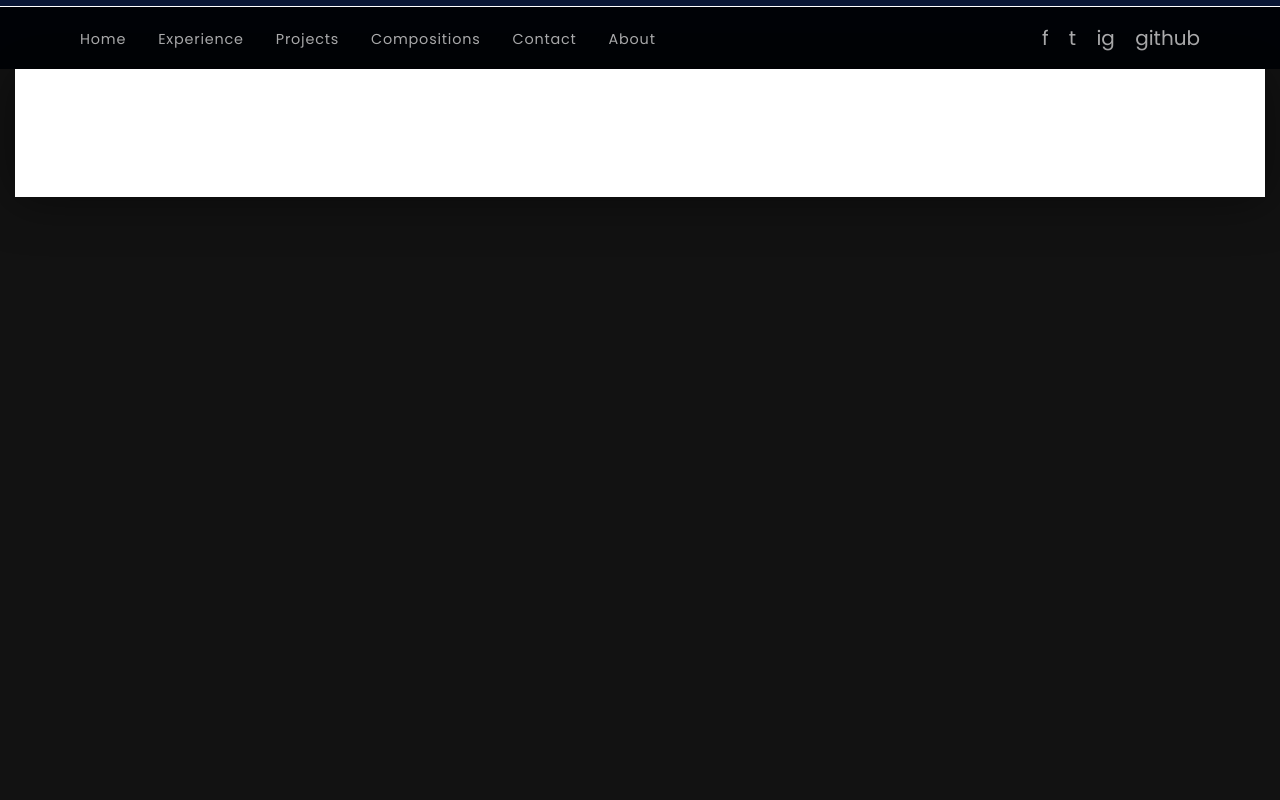
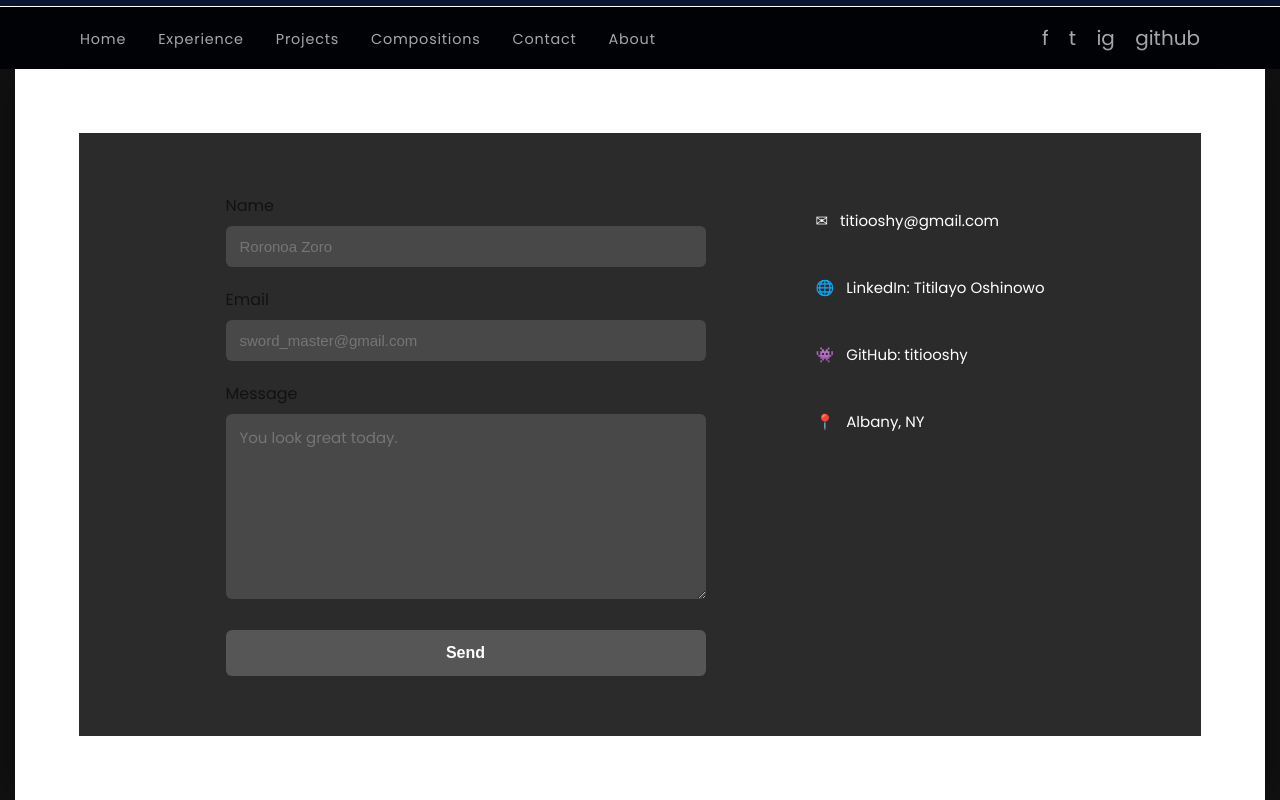
Before and after one commit to titiooshy/my-website, a plain HTML site: page contact.html in a window 1280 px wide. Shown: the part 531-1331 px from the top of the page. Before the commit the page ends 800 px from the top, so only its background shows below. Drawn offline with Linux system fonts and the light colour scheme.

Commit message:
Added in the contacting segment for the program

```diff
--- a/contact.html
+++ b/contact.html
@@ -60,3 +60,57 @@
     <div class="main-content-wrapper">
 
         <section id="experience-intro" class="white-content-block">
+            <div style="background:#2b2b2b; padding:60px 40px; display:flex; justify-content:center; gap:100px; flex-wrap:wrap; width:100%;">
+
+    <!-- 🔧 Replace the URL below with your real Formspree endpoint from step 1 -->
+    <form action="https://formspree.io/f/xyzabc123" method="POST" style="width:100%; max-width:480px; display:flex; flex-direction:column; gap:20px;">
+
+      <div>
+        <label>Name</label>
+        <input type="text" name="name" placeholder="Roronoa Zoro" required
+          style="width:100%; box-sizing:border-box; background:#484848; border:none; border-radius:6px; padding:12px 14px; color:#eee; font-size:15px; outline:none; margin-top:8px;">
+      </div>
+
+      <div>
+        <label>Email</label>
+        <input type="email" name="email" placeholder="sword_master@gmail.com" required
+          style="width:100%; box-sizing:border-box; background:#484848; border:none; border-radius:6px; padding:12px 14px; color:#eee; font-size:15px; outline:none; margin-top:8px;">
+      </div>
+
+      <div>
+        <label>Message</label>
+        <textarea name="message" rows="7" placeholder="You look great today." required
+          style="width:100%; box-sizing:border-box; background:#484848; border:none; border-radius:6px; padding:12px 14px; color:#eee; font-size:15px; outline:none; resize:vertical; font-family:inherit; margin-top:8px;"></textarea>
+      </div>
+
+      <button type="submit"
+        style="width:100%; background:#565656; border:none; border-radius:6px; padding:14px; color:#fff; font-size:16px; font-weight:600; cursor:pointer; margin-top:4px;">
+        Send
+      </button>
+    </form>
+
+    <div style="display:flex; flex-direction:column; gap:28px; padding-top:8px; min-width:220px;">
+
+        <a href="mailto:titiooshy@gmail.com" class="contact-info-item" style="display:flex; align-items:center; gap:12px; font-size:15px;">
+            <span>✉</span> <span>titiooshy@gmail.com</span>
+        </a>
+
+        <a href="https://www.linkedin.com/in/titilayo-oshinowo/" target="_blank" rel="noopener noreferrer" class="contact-info-item" style="display:flex; align-items:center; gap:12px; font-size:15px;">
+            <span>🌐</span> <span>LinkedIn: Titilayo Oshinowo</span>
+        </a>
+
+        <a href="https://github.com/titiooshy" target="_blank" rel="noopener noreferrer" class="contact-info-item" style="display:flex; align-items:center; gap:12px; font-size:15px;">
+            <span>👾</span> <span>GitHub: titiooshy</span>
+        </a>
+
+        <a href="google.com/maps/place/albany+new+york/data=!4m2!3m1!1s0x89de0a34cc4ffb4b:0xe1a16312a0e728c4?sa=X&ved=1t:155783&ictx=111" target="_blank" rel="noopener noreferrer" class="contact-info-item" style="display:flex; align-items:center; gap:12px; font-size:15px;">
+            <span>📍</span> <span>Albany, NY</span>
+        </a>
+
+    </div>
+
+  </div>
+</section>
+    </div>
+</body>
+</html>
--- a/style.css
+++ b/style.css
@@ -443,3 +443,18 @@ section {
     background-color: #121212;
     color: white !important;
 }
+
+/* Contact form labels need to override the global dark section text color */
+#experience-intro .contact-info-item {
+    color: #fff;
+    text-decoration: none;
+    padding: 8px 10px;
+    border-radius: 6px;
+    transition: background-color 0.2s ease, color 0.2s ease;
+}
+
+#experience-intro .contact-info-item:hover {
+    background-color: rgba(255, 255, 255, 0.1);
+    color: #00ffff;
+    text-decoration: none;
+}
```
Also changed, not shown: about.html (+41 -1 lines), images/about1.JPG (added), mediaquaries.css (line endings or trailing spaces).
